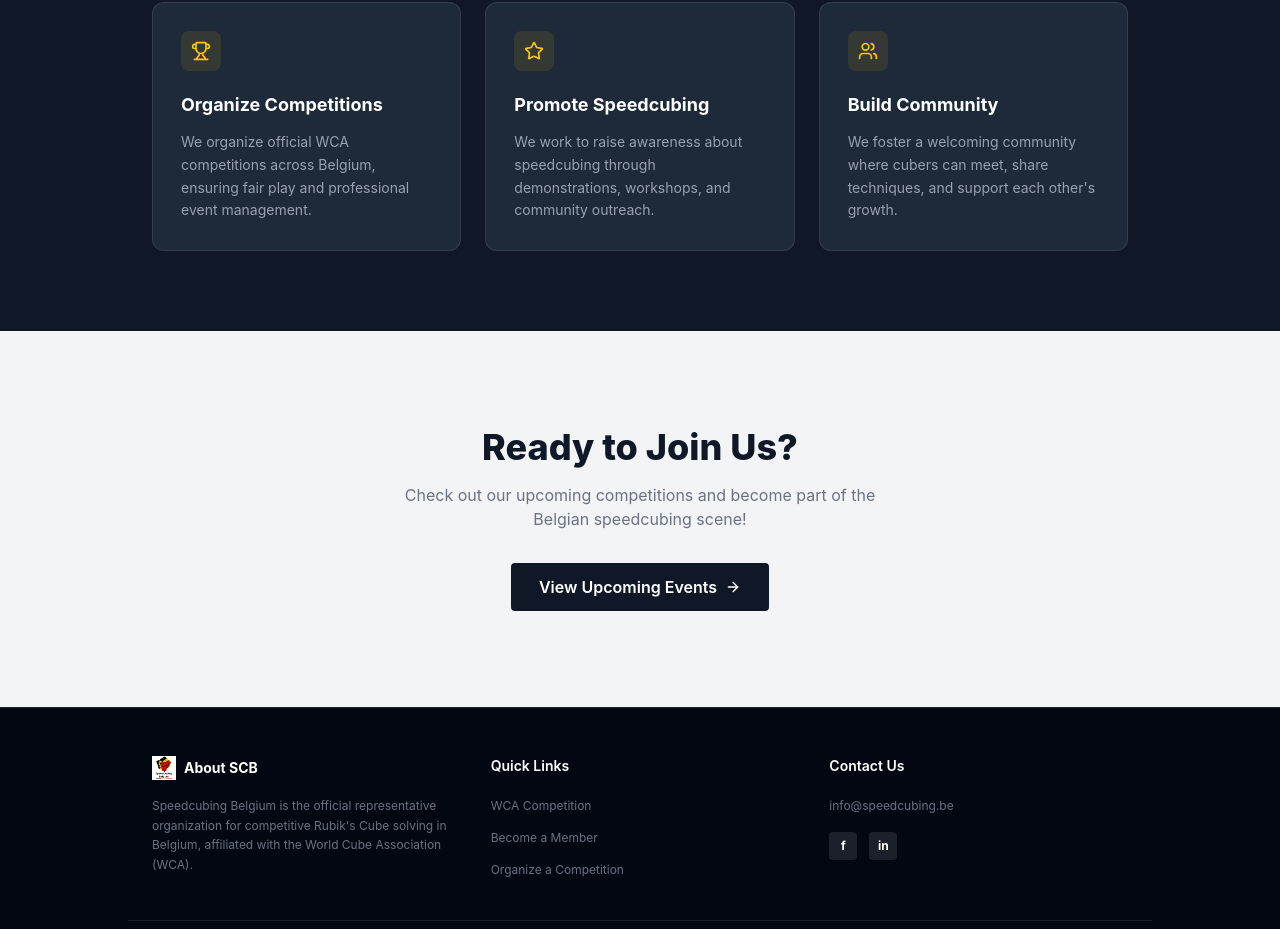
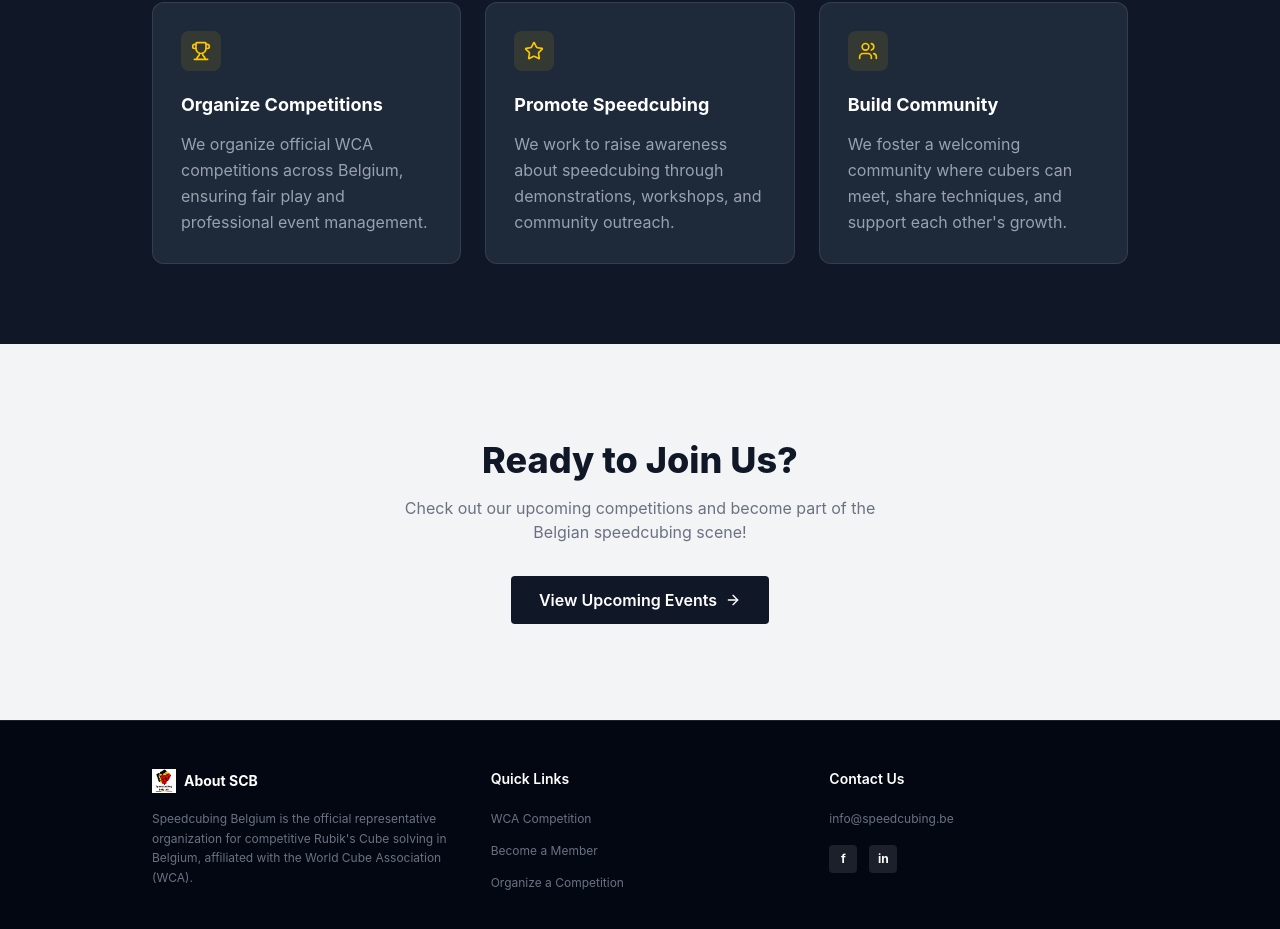
Before and after one commit to RamanTheDeveloper/Speedcubing-Belgium, a React (Vite) app in the folder speedcubing-belgium/: page / in a window 1280 px wide. Shown: the part 1730-2659 px from the top of the page. Built offline with nearby package versions, Linux system fonts and the light colour scheme.

Commit message:
Increase text

```diff
--- a/speedcubing-belgium/src/components/home/Whatwedo.tsx
+++ b/speedcubing-belgium/src/components/home/Whatwedo.tsx
@@ -22,7 +22,7 @@ export default function WhatWeDoSection() {
                 <Icon size={20} className="text-yellow-400" />
               </div>
               <h3 className="text-white font-bold text-lg mb-3">{title}</h3>
-              <p className="text-gray-400 text-sm leading-relaxed">{description}</p>
+              <p className="text-gray-400 text-md leading-relaxed">{description}</p>
             </div>
           ))}
         </div>
```
